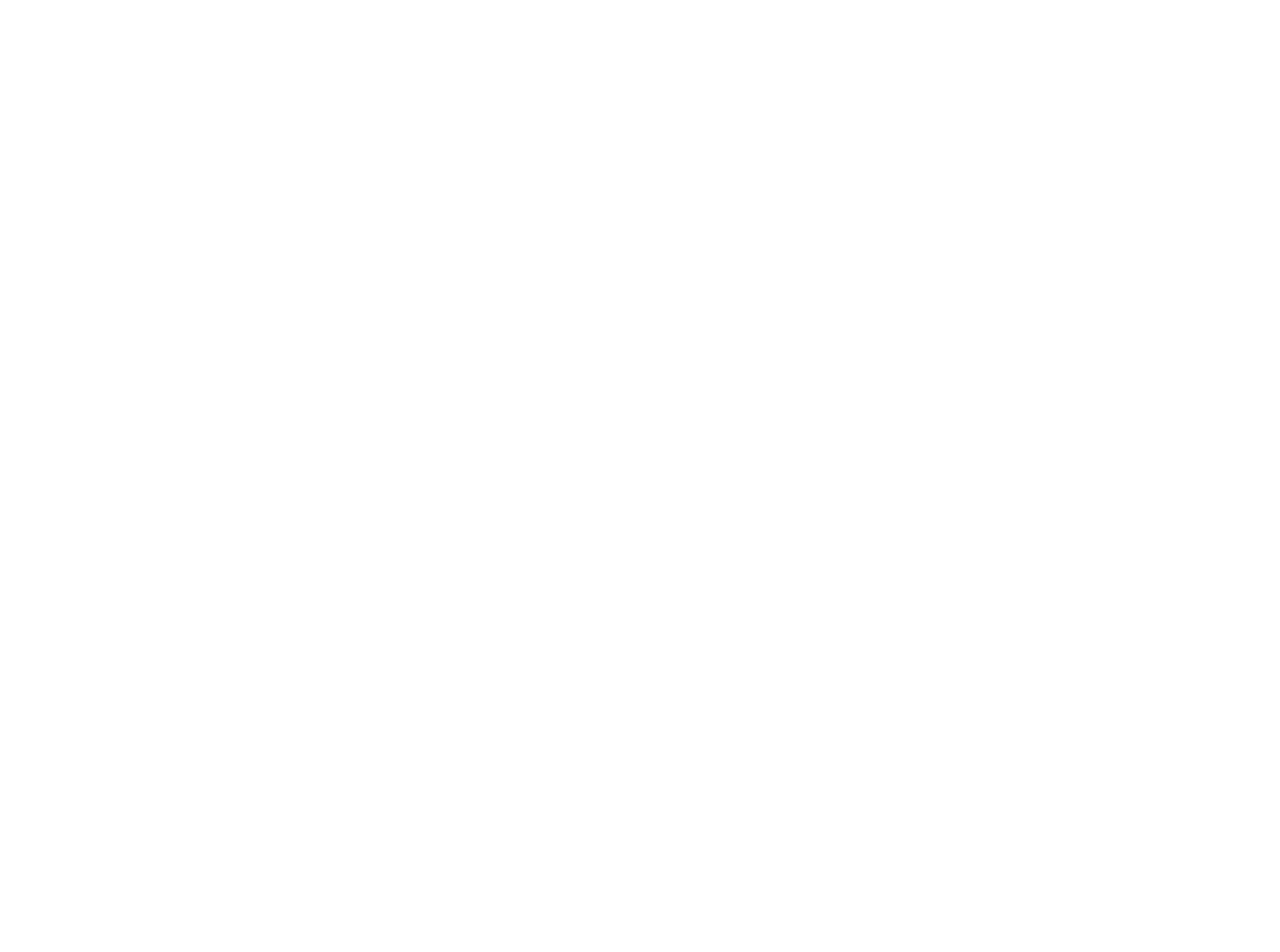
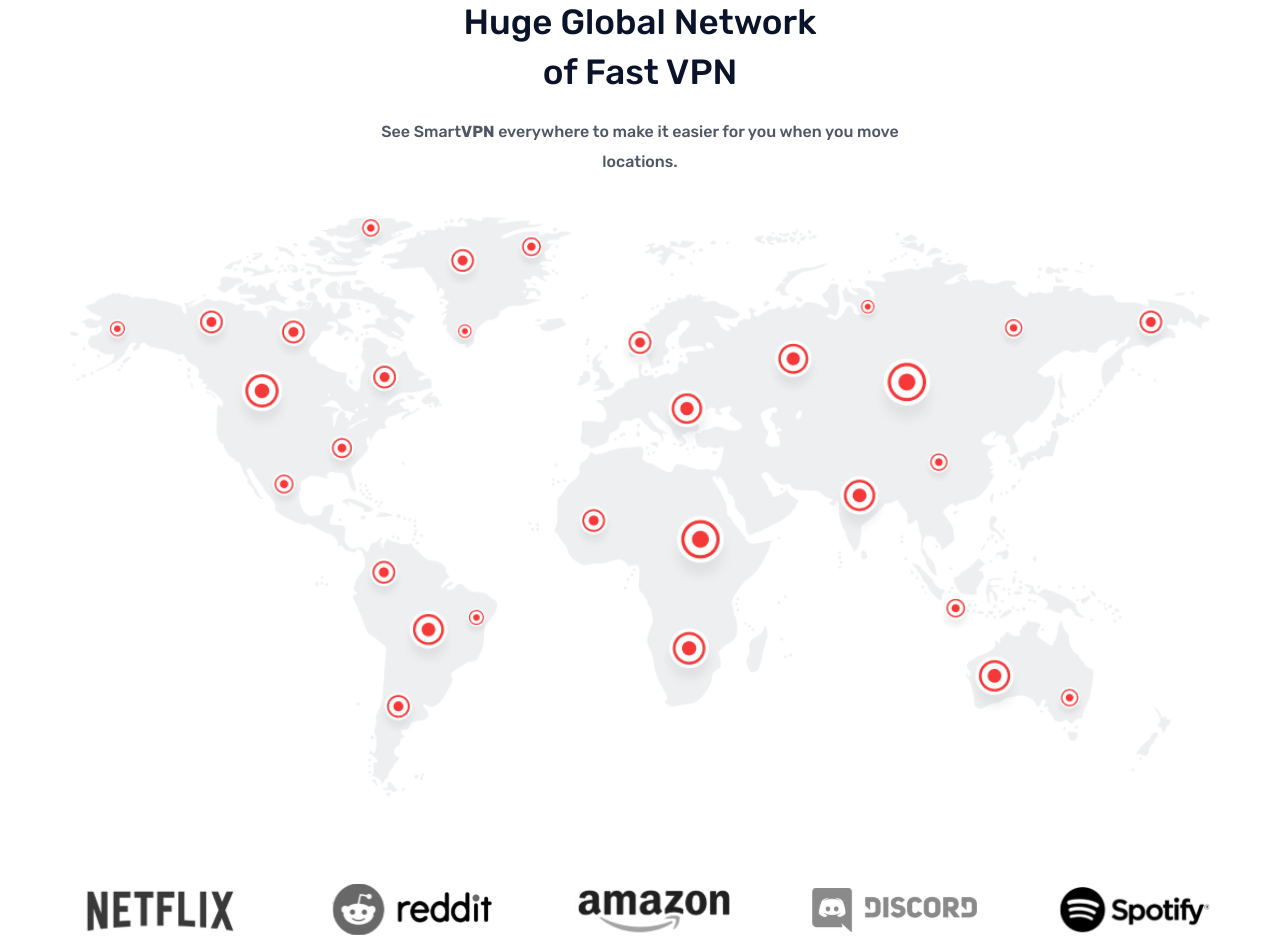
Before and after one commit to alizaeda/dev_smart-vpn, a React (Create React App) app: page / in a window 1280 px wide. Shown: the part 2700-3652 px from the top of the page. Before the commit the page ends 2697 px from the top, so only its background shows below. Built offline with nearby package versions, Linux system fonts and the light colour scheme.

Commit message:
adding network section

```diff
--- /dev/null
+++ b/src/components/Network/Network.style.js
@@ -0,0 +1,42 @@
+import styled from "styled-components";
+import { device } from "../../globalStyles";
+
+export const SectionHeading = styled.div`
+  margin-bottom: 155.8px;
+
+  @media ${device.mobile} {
+    margin-bottom: 40px;
+  }
+`;
+
+export const SectionImg = styled.img`
+  width: 100%;
+  height: auto;
+  margin-bottom: 83.8px;
+`;
+
+export const Sponsers = styled.div`
+  display: flex;
+  justify-content: space-between;
+  align-items: center;
+  margin-bottom: 83.67px;
+
+  @media ${device.medium} {
+    flex-direction: column;
+  }
+`;
+
+export const Img = styled.img`
+  filter: grayscale(1);
+  transition: var(--transition);
+  &:hover {
+    filter: grayscale(0);
+    transform: scale(1.03);
+  }
+
+  @media ${device.medium} {
+    &:not(:last-child) {
+      margin-bottom: 30px;
+    }
+  }
+`;
--- /dev/null
+++ b/src/components/Network/index.js
@@ -0,0 +1,44 @@
+import React from "react";
+import networkImg from "../../images/map.png";
+import netflix from "../../images/client-1.svg";
+import reddit from "../../images/client-2.svg";
+import amazon from "../../images/client-3.svg";
+import discord from "../../images/client-4.svg";
+import spotify from "../../images/client-5.svg";
+import {
+  Bold,
+  Container,
+  SectionDesc,
+  SectionHeader,
+} from "../../globalStyles";
+import { Img, SectionHeading, SectionImg, Sponsers } from "./Network.style";
+
+const Network = () => {
+  return (
+    <>
+      <Container>
+        <SectionHeading>
+          <SectionHeader>
+            Huge Global Network <br /> of Fast VPN
+          </SectionHeader>
+          <SectionDesc>
+            See Smart<Bold>VPN</Bold> everywhere to make it easier for you when
+            you move
+            <br />
+            locations.
+          </SectionDesc>
+        </SectionHeading>
+        <SectionImg src={networkImg} alt='networkImg' />
+        <Sponsers>
+          <Img src={netflix} alt='netflix' />
+          <Img src={reddit} alt='reddit' />
+          <Img src={amazon} alt='amazon' />
+          <Img src={discord} alt='discord' />
+          <Img src={spotify} alt='spotify' />
+        </Sponsers>
+      </Container>
+    </>
+  );
+};
+
+export default Network;
--- a/src/globalStyles.js
+++ b/src/globalStyles.js
@@ -93,10 +93,7 @@
   width: 100%;
   margin-right: auto;
   margin-left: auto;
-  //alt
   max-width: 1140px;
-  /* padding-right: 20px; */
-  /* padding-left: 20px; */
 
   @media ${device.medium} {
     padding-right: 15px;
@@ -108,4 +105,20 @@
   font-weight: bold;
 `;
 
+export const SectionHeader = styled.h2`
+  font-size: var(--f5);
+  line-height: 50px;
+  color: var(--primary);
+  text-align: center;
+  font-weight: 500;
+  margin-bottom: 20px;
+`;
+
+export const SectionDesc = styled.p`
+  font-weight: 500;
+  line-height: 30px;
+  color: var(--gray);
+  text-align: center;
+`;
+
 export default GlobalStyle;
--- a/src/pages/index.js
+++ b/src/pages/index.js
@@ -2,6 +2,7 @@
 import Features from "../components/Features";
 import Hero from "../components/HeroSection";
 import Navbar from "../components/Navbar";
+import Network from "../components/Network";
 import Pricing from "../components/Pricing";
 import Sidebar from "../components/Sidebar";
 
@@ -16,6 +17,7 @@
       <Hero />
       <Features />
       <Pricing />
+      <Network />
     </>
   );
 };
```
